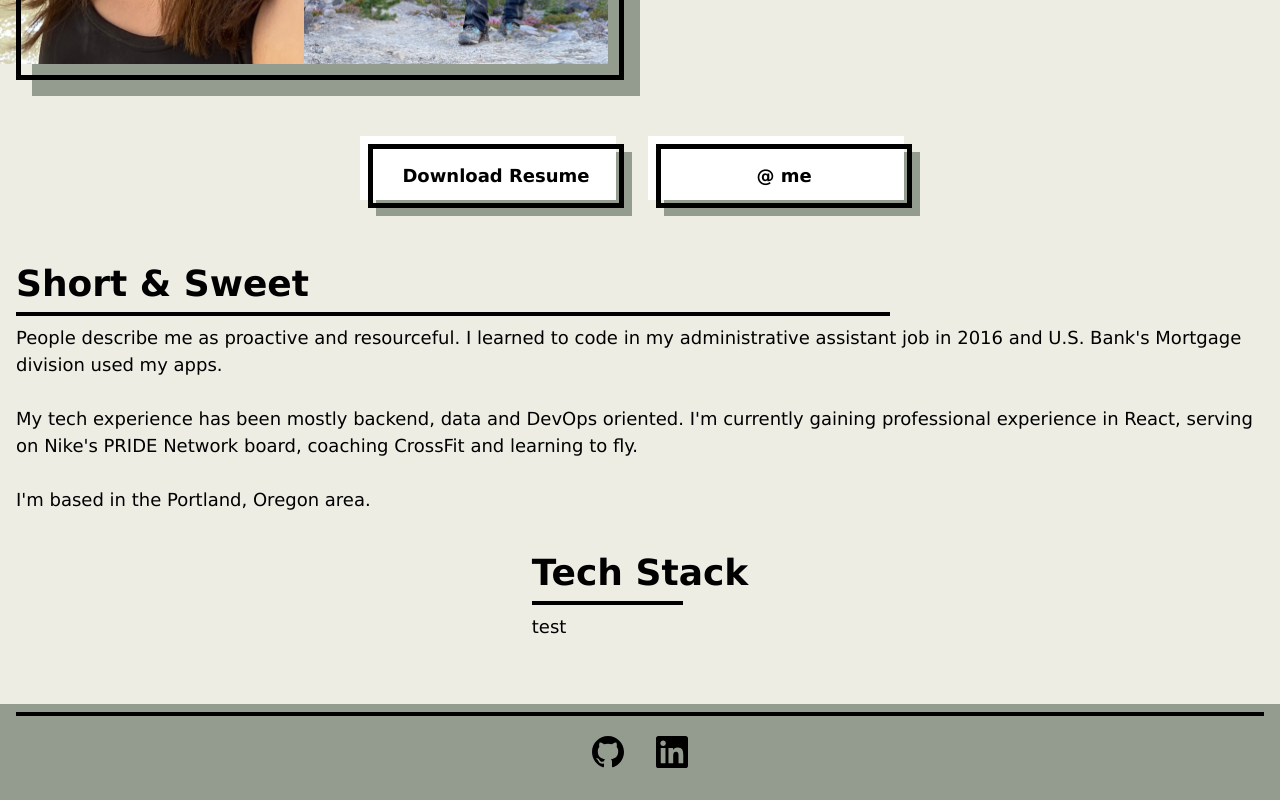
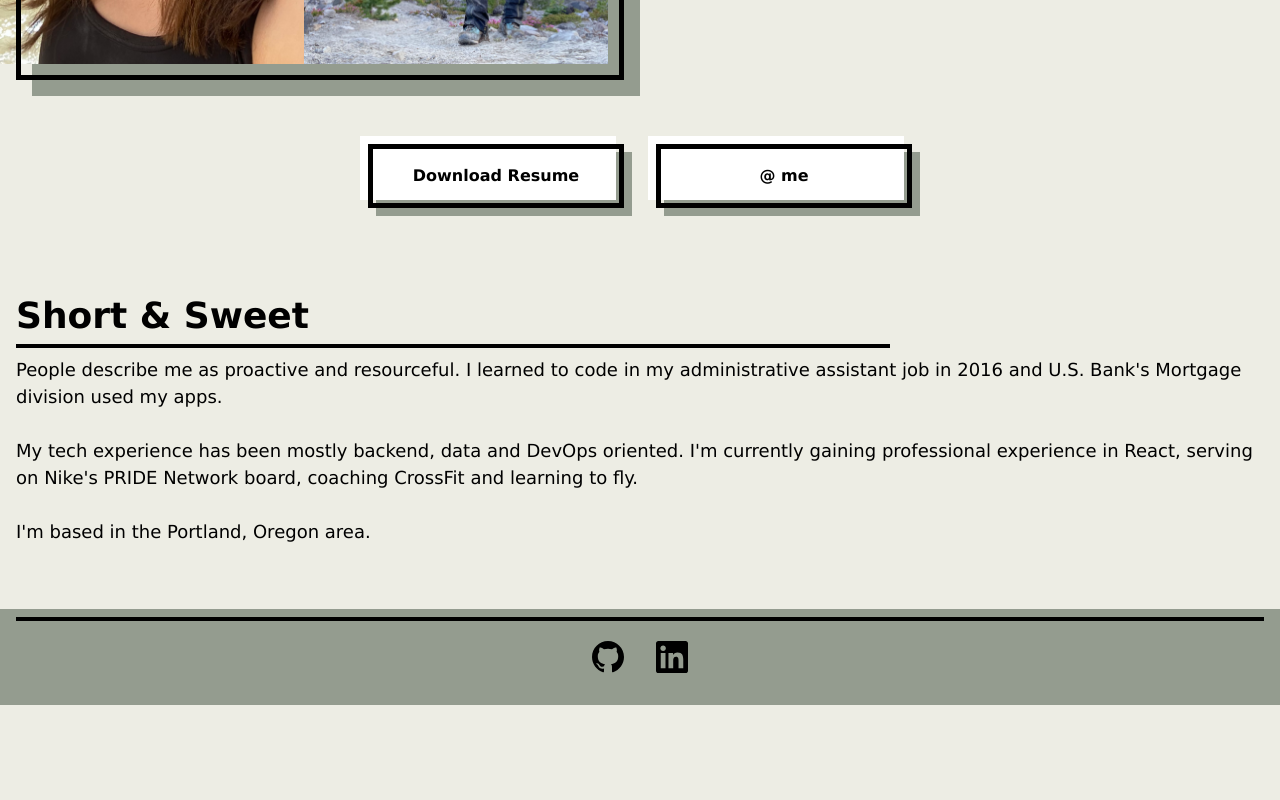
Before and after one commit to hannahscovill/resume-site, a React (Vite) app: page / in a window 1280 px wide. Shown: the part 576-1376 px from the top of the page. After the commit the page ends 1281 px from the top, so only its background shows below. Built offline with nearby package versions, Linux system fonts and the light colour scheme.

Commit message:
added resume, button contract honesty

```diff
--- a/src/App.tsx
+++ b/src/App.tsx
@@ -1,5 +1,5 @@
 import Collage from "./components/TsfSign/Collage"
-import MenuButton from "./components/MenuButton"
+import MenuButtonSecretLink from "./components/MenuButton"
 import Footer from "./components/Footer"
 
 const SectionHeader = ({ copy, className }: { copy: string, className?: string }) => {
@@ -16,7 +16,6 @@ function App() {
 
   return (
     <>
-      <div>
       <div className="grid mx-auto max-w-[1600px] grid-cols-1 md:grid-cols-2 md:grid-rows-4 m-8">
         <SectionHeader copy="Hannah Scovill" />
         <p className="my-6 md:my-0 order-3 md:ml-4 md:row-start-3 md:col-start-2 m-2 flex justify-center md:items-start">Software Engineer, CrossFit Coach, Student Pilot, always curious.</p>
@@ -24,13 +23,16 @@ function App() {
       </div>
 
       <div className="flex justify-center mt-8">
-          <MenuButton buttonCopy="Download Resume" onClick={() => window.open('/resume.pdf', '_blank')} className="w-64 h-16" />
-          <a href='mailto:hnsvill@gmail.com?subject=Re:%20@%20you' target="_blank">
-          <MenuButton buttonCopy="@ me" className="w-64 h-16" />
-          </a>
+        <MenuButtonSecretLink
+          copy="Download Resume"
+          desination="/scovillResume.pdf" />
+        <MenuButtonSecretLink
+          copy="@ me"
+          desination='mailto:hnsvill@gmail.com?subject=@%20you'
+          targetBlank={false} />
       </div>
 
-        <div className="max-w-[1600px] flex flex-col justify-self-center">
+      <div className="mx-auto max-w-[1600px] m-8">
         <SectionHeader className="pt-10" copy="Short & Sweet" />
         <p className="mx-[1rem]">
           People describe me as proactive and resourceful. I learned to code in my administrative assistant job in 2016 and U.S. Bank's Mortgage division used my apps.
@@ -40,15 +42,6 @@ function App() {
           I'm based in the Portland, Oregon area.
         </p>
       </div>
-
-        <div className="max-w-[1600px] flex flex-col justify-self-center">
-          <SectionHeader className="pt-10" copy="Tech Stack" />
-          <p className="mx-[1rem] w-full">
-            test
-          </p>
-        </div>
-
-      </div>
       <Footer />
     </>
   )
--- a/src/components/MenuButton.tsx
+++ b/src/components/MenuButton.tsx
@@ -1,13 +1,16 @@
-const MenuButton = ({
-  buttonCopy,
-  onClick,
-  className }: {
-    buttonCopy: string
-    onClick?: () => void
-    className?: string
-  }) => {
+const MenuButtonSecretLink = ({
+  copy,
+  desination,
+  targetBlank = true,
+  className
+}: {
+  copy: string
+  desination: string,
+  targetBlank?: boolean,
+  className?: string
+}) => {
   return (
-    <div className={`relative m-[1rem] min-w-[120px] ${className}`}>
+    <div className={`relative m-[1rem] min-w-[120px] w-64 h-16 ${className}`}>
       <div
         className="sage-box absolute w-full h-full -z-10 translate-x-[.5rem] translate-y-[.5rem]"
         style={{ backgroundColor: '#949c8f' }}
@@ -20,16 +23,19 @@ const MenuButton = ({
         <div
           className=" absolute border-5 w-full h-full z-20 flex items-center justify-center font-bold group-hover:translate-x-[-.25rem] group-hover:translate-y-[-.25rem] group-active:translate-x-[.25rem] group-active:translate-y-[.25rem] transition-all duration-200"
         >
-          <button
+          <a href={desination} target={targetBlank ? '_blank' : undefined}>
+            {copy}
+          </a>
+          {/* <button
             onClick={onClick}
             className="relative font-bold text-lg m-2"
           >
             {buttonCopy}
-          </button>
+          </button> */}
         </div>
       </div>
     </div>
   )
 }
 
-export default MenuButton
+export default MenuButtonSecretLink
```
Also changed, not shown: 1 other file (tests, documents, lock files or other folders). Lines whose indentation alone changed are shown as unchanged.
